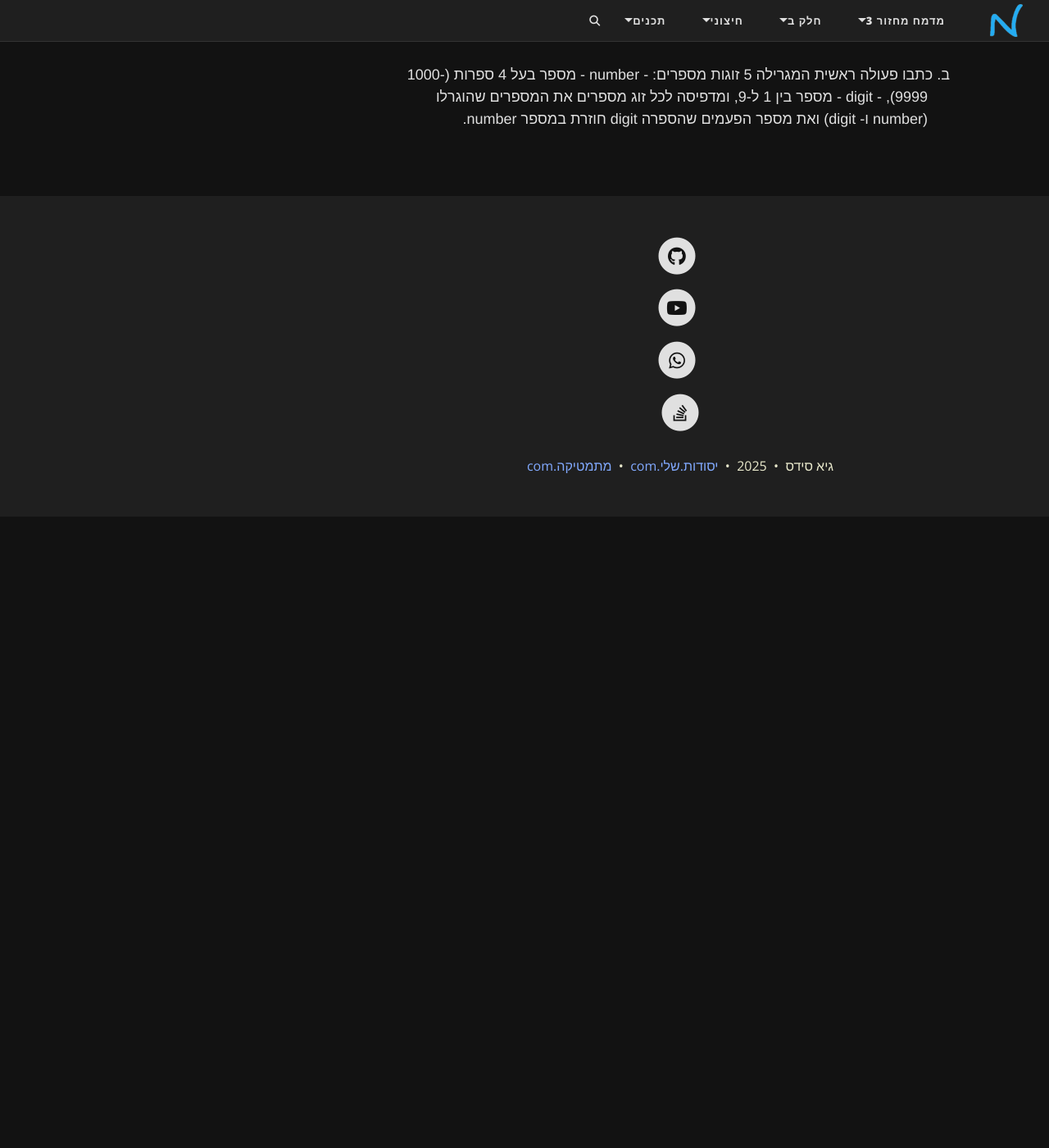
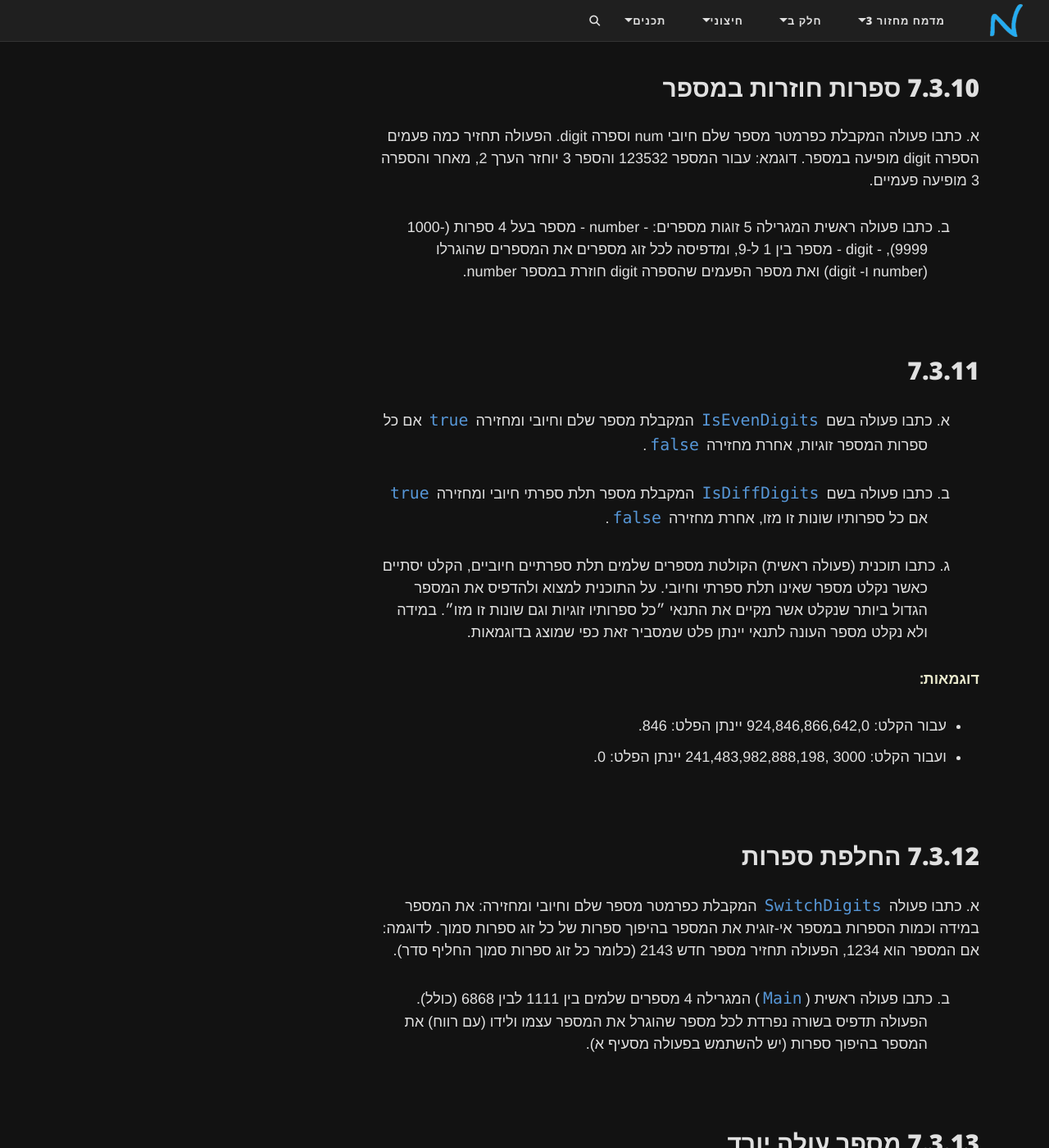
Before and after one commit to 3strategy/BeautifulYesodot, a Jekyll site: the page built from cs2/Chapter7Ex7.3.md, in a window 1280 px wide and 1400 px high, scrolled down 5602 px. Shown: the whole window at 82% size. Built offline with Jekyll 4.4.1, drawn with Linux system fonts in a browser that asks for light colours; comment, search, counter and statistics services are not loaded; before the commit the page ends 6232 px from its top, so only the background shows below that; some of the changed text lies outside the part shown.

Commit message:
update to 7.3

```diff
--- a/cs2/Chapter7Ex7.3.md
+++ b/cs2/Chapter7Ex7.3.md
@@ -139,6 +139,11 @@ class Program
 
 ## 7.3.7 מרחק בין עמודים
 [קישור לשאלה באתר CodeWars](https://www.codewars.com/kata/5bb0c58f484fcd170700063d)
+יש עמודים לאורך הכביש. המרחק בין כל שני עמודים סמוכים זהה, וכן רוחב כל העמודים זהה. הפונקציה שלך מקבלת שלושה פרמטרים:
+1.	מספר העמודים (≥ 1)
+2.	המרחק בין העמודים (10–30 מטר)
+3.	רוחב העמוד (10–50 סנטימטר)
+הפונקציה תחזיר את המרחק בין העמוד הראשון לעמוד האחרון בסנטימטרים, מבלי לכלול את רוחב העמוד הראשון והעמוד האחרון.
 
 <!--
 יחכה למחרוזות
@@ -266,8 +271,8 @@ class Program
 מטלה מסכמת שאלה 9
 פוסל את השאלה. לא מוגדרת עבודה עם L ועם C בשביל לדעת איך לספור עד 100 -->
 
-## 7.3.10
-
+## 7.3.10 ספרות חוזרות במספר
+<!-- במקור שאלה 6 מהכנות למבחן - שהושמטה. -->
 {: .subq}
 א. 	כתבו פעולה המקבלת כפרמטר מספר שלם חיובי num וספרה digit.
 		הפעולה תחזיר כמה פעמים הספרה digit מופיעה במספר.
@@ -278,3 +283,43 @@ class Program
     - number - מספר בעל 4 ספרות (1000-9999),
     - digit - מספר בין 1 ל-9,
     ומדפיסה לכל זוג מספרים את המספרים שהוגרלו (number ו- digit) ואת מספר הפעמים שהספרה digit חוזרת במספר number.
+
+## 7.3.11
+
+{: .subq}
+א. כתבו פעולה בשם `IsEvenDigits` המקבלת מספר שלם וחיובי ומחזירה `true` אם כל ספרות המספר זוגיות, אחרת מחזירה `false`.
+
+{: .subq}
+ב. כתבו פעולה בשם `IsDiffDigits` המקבלת מספר תלת ספרתי חיובי ומחזירה `true` אם כל ספרותיו שונות זו מזו, אחרת מחזירה `false`.
+
+{: .subq}
+ג. 	כתבו תוכנית (פעולה ראשית) הקולטת מספרים שלמים תלת ספרתיים חיוביים, הקלט יסתיים כאשר נקלט מספר שאינו תלת ספרתי וחיובי.
+ 	על התוכנית למצוא ולהדפיס את המספר הגדול ביותר שנקלט אשר מקיים את התנאי ״כל ספרותיו זוגיות וגם שונות זו מזו״.
+ 	במידה ולא נקלט מספר העונה לתנאי יינתן פלט שמסביר זאת כפי שמוצג בדוגמאות.
+
+**דוגמאות:**
+- עבור הקלט: 924,846,866,642,0
+    יינתן הפלט: 846.
+- ועבור הקלט: 3000 ,241,483,982,888,198
+    יינתן הפלט: 0.
+
+## 7.3.12 החלפת ספרות
+<!-- במקור שאלה 8 שנמחקה ממטלת תרגול למבחן יסודות מחזור 3 -->
+{: .subq}
+א.	כתבו פעולה `SwitchDigits` המקבלת כפרמטר מספר שלם וחיובי ומחזירה:
+את המספר במידה וכמות הספרות במספר אי-זוגית
+את המספר בהיפוך ספרות של כל זוג ספרות סמוך. לדוגמה: אם המספר הוא 1234, הפעולה תחזיר מספר חדש 2143  (כלומר כל זוג ספרות סמוך החליף סדר).
+
+{: .subq}
+ב.	כתבו פעולה ראשית (`Main`) המגרילה 4 מספרים שלמים בין 1111 לבין 6868 (כולל).
+הפעולה תדפיס בשורה נפרדת לכל מספר שהוגרל את המספר עצמו ולידו (עם רווח) את המספר בהיפוך ספרות (יש להשתמש בפעולה מסעיף א).
+
+
+## 7.3.13 מספר עולה יורד
+כתבו פונקציה המקבלת מספר שלם חיובי בן 3 ספרות לפחות מחשבת אם הוא עולה יורד ומחזירה בהתאם `true/false`
+מספר הוא עולה יורד, אם הספרות (מימין לשמאל, עולות ממש, בעקביות ומנקודה מסויימת יורדות ממש בעקביות).
+
+**לדוגמא:**
+- 12320 עולה יורד
+- 43620 אינו עולה יורד
+- 133420 אינו עולה יורד
```
Also changed, not shown: cs2/Chapter7Full.md (+1 -1 lines).
